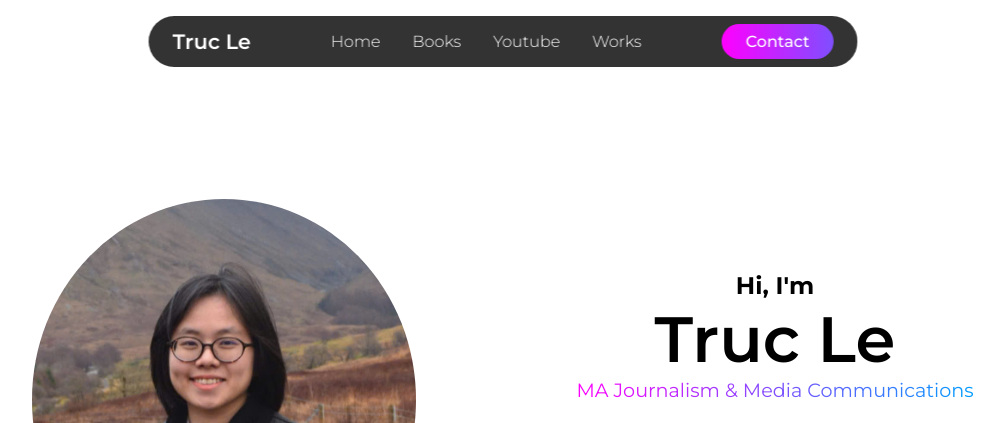
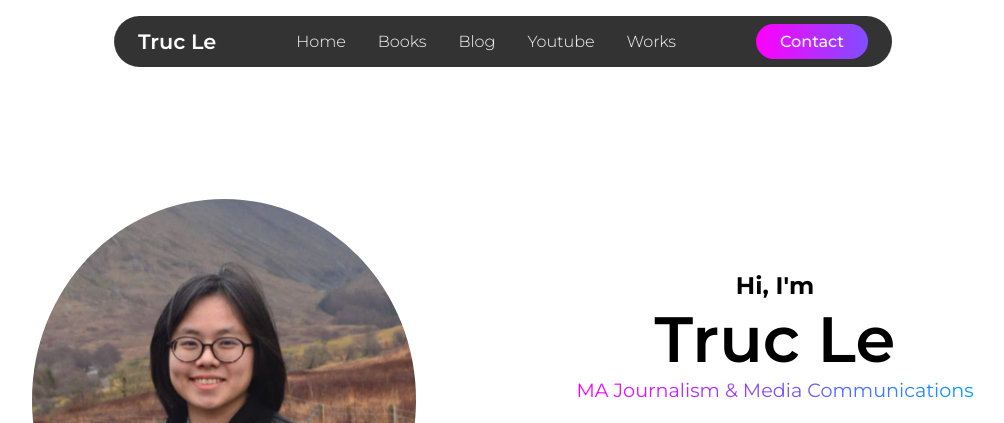
Before and after one commit to icednoir/website1, a plain HTML site: page index.html in a window 1280 px wide. Shown: the top 423 px of the page, without its empty margins (137-1141 px from the left). Drawn offline with Linux system fonts and the light colour scheme.

Commit message:
Update index.html

```diff
--- a/index.html
+++ b/index.html
@@ -19,6 +19,7 @@
         <ul class="nav-links">
             <li><a href="index.html">Home</a></li>
             <li><a href="books.html">Books</a></li>
+            <li><a href="https://latenightcoffeediaries.notion.site/Late-Night-Coffee-Diaries-3252ae321317804989b6e564899575ba?pvs=143">Blog</a></li>
             <li><a href="https://www.youtube.com/@caphesuadavn">Youtube</a></li>
             <li><a href="works.html">Works</a></li>
         </ul>
```
